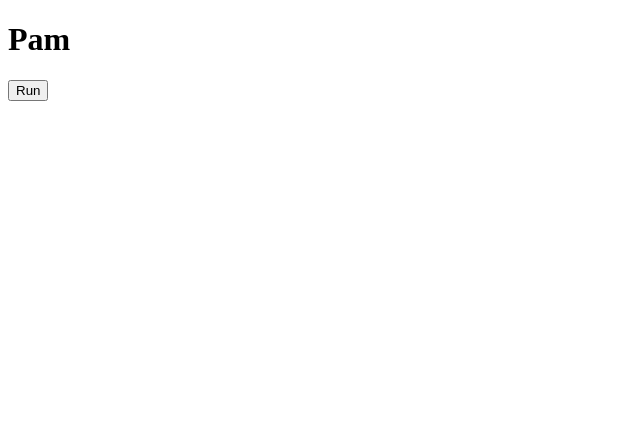
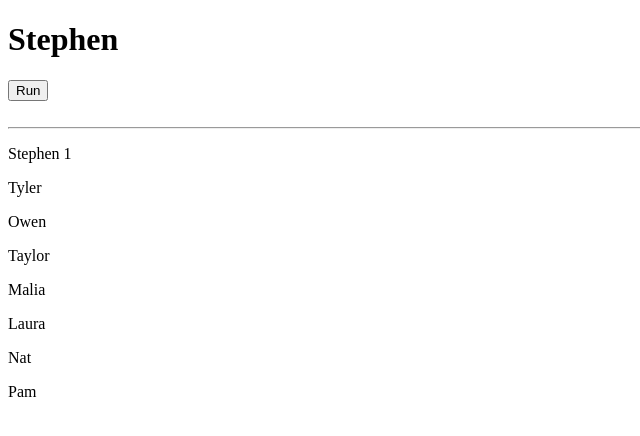
Before and after one commit to owen28299/meanRevertingBeuller, a plain HTML site: page index.html in a window 1280 px wide. Both pictures are taken after a click on the button "Run". Shown: the whole page, without its empty margins (0-640 px from the left). Drawn offline with Linux system fonts and the light colour scheme.

Commit message:
Fixed bugs v2

```diff
--- a/index.html
+++ b/index.html
@@ -8,6 +8,12 @@
   <h1 id="person">Person</h1>
   <button id="run">Run</button>
 
+  <br>
+  <br>
+  <hr>
+
+  <div id="start"></div>
+
   <script type="text/javascript" src="meanRevertingBeuller.js"></script>
 </body>
 </html>
--- a/meanRevertingBeuller.js
+++ b/meanRevertingBeuller.js
@@ -2,7 +2,7 @@ var students = ["Stephen", "Tyler", "Owen", "Taylor", "Malia", "Laura", "Nat", "
 
 //Change this to change the degree of mean reversion.
 //Higher number = LESS mean reversion
-var degreeOfMeanReversion = 20;
+var degreeOfMeanReversion = 0;
 
 function meanRevertingBeuller(arr) {
   var people = arr;
@@ -10,42 +10,44 @@ function meanRevertingBeuller(arr) {
   var peopleInstances = {};
 
   for (var i in people) {
-    peopleInstances[people[i]] = [0,0,0];
+    peopleInstances[people[i]] = {
+      currentScore : 0,
+      randomScore : 0
+    };
   }
 
-  function getMean(){
-
-    var sum = 0;
-    for (var i in peopleInstances){
-      sum += (peopleInstances[i][0]);
-    }
-    return sum / people.length;
-
-  }
+  var count = 0;
+  var mean = count / people.length;
 
   function getPerson(){
 
-    var mean = getMean();
+    mean = count / people.length;
 
     for (var x in peopleInstances){
 
-      peopleInstances[x][1] = 10 *(mean - peopleInstances[x][0]);
+      var deviation =  (count + 100) * (mean - peopleInstances[x].currentScore);
 
-      peopleInstances[x][2] = Math.random()*(20 + peopleInstances[x][1]);
+      peopleInstances[x].randomScore = Math.random()*(degreeOfMeanReversion + deviation);
 
     }
 
+    console.log(mean);
+
     var personChosen;
-    var highest = 0;
+    var highest = -Infinity;
 
     for (var p in peopleInstances) {
-      if(peopleInstances[p][2] > highest) {
-        highest = peopleInstances[p][2];
+      if(peopleInstances[p].randomScore > highest) {
+        highest = peopleInstances[p].randomScore;
         personChosen = p;
       }
     }
 
-    peopleInstances[personChosen][0] += 1;
+    peopleInstances[personChosen].currentScore += 1;
+
+    console.log("frog");
+    count++;
+    console.log(count);
 
     return personChosen;
 
@@ -57,15 +59,32 @@ function meanRevertingBeuller(arr) {
 
   return {
     getPerson: getPerson,
-    getPeopleInstances: getPeopleInstances,
-    getMean: getMean
+    getPeopleInstances: getPeopleInstances
   };
 
 }
 
 var classA = meanRevertingBeuller(students);
 
+var start = document.getElementById("start");
+
+for (var i in students){
+  var p = document.createElement('p');
+
+  var row = start.appendChild(p);
+
+  row.id = students[i];
+
+  document.getElementById(students[i]).innerHTML = students[i];
+
+}
+
+
 document.getElementById("run").onclick = function(){
   var picked = classA.getPerson();
   document.getElementById("person").innerHTML = picked;
+
+  var times = classA.getPeopleInstances()[picked].currentScore;
+  document.getElementById(picked).innerHTML =
+    picked + " " + times;
 };
```
